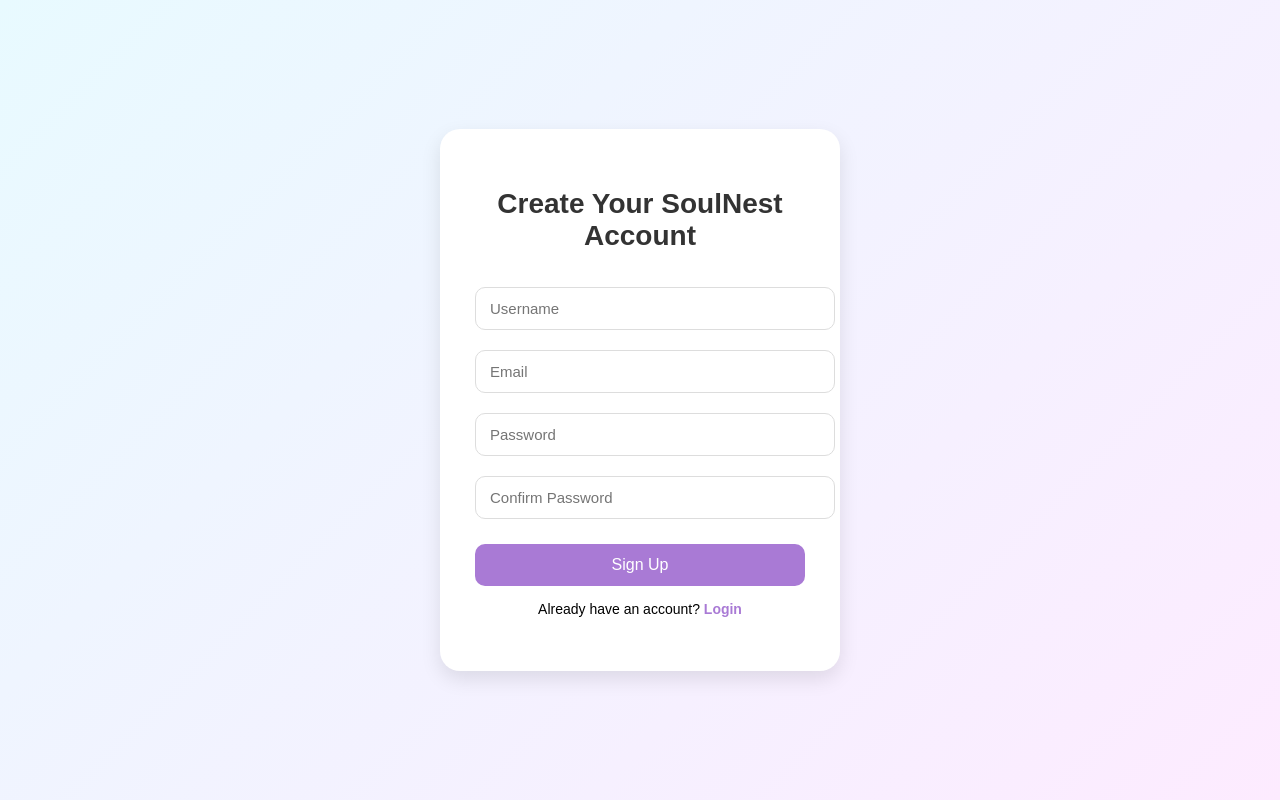
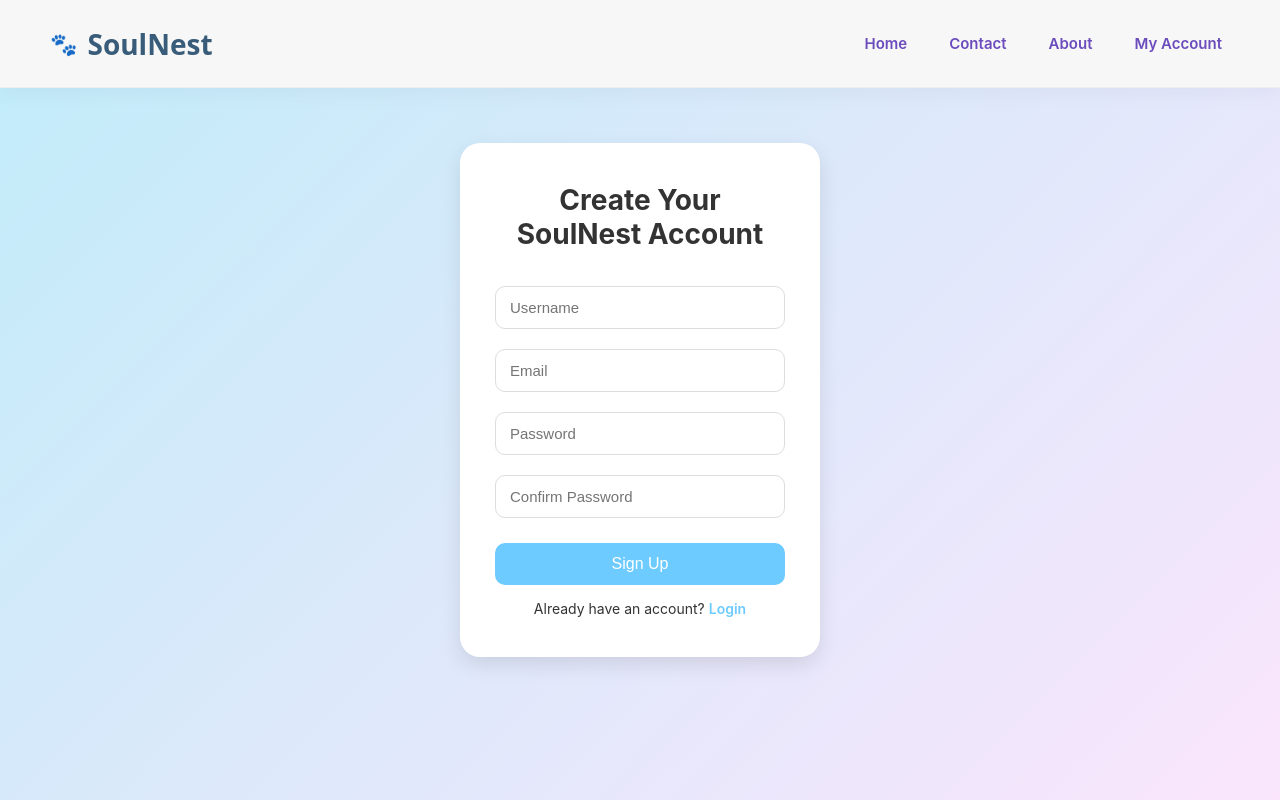
Before and after one commit to Gayathri-Manoj2005/SoulNest1, a Flask app: page /signup in a window 1280 px wide. Run offline with Flask 3, Linux system fonts and the light colour scheme.

Commit message:
Updated files

```diff
--- a/static/account.css
+++ b/static/account.css
@@ -1,51 +1,21 @@
-/* ---------- Header ---------- */
-header {
-    display: flex;
-    justify-content: space-between;
-    align-items: center;
-    padding: 18px 50px;
-    background: #ffffff;
-    box-shadow: 0 2px 10px rgba(0, 0, 0, 0.05);
-    position: sticky;
-    top: 0;
-    z-index: 100;
-}
-
-header .logo {
-    font-size: 26px;
-    font-weight: 700;
-    color: #3B4F8B;
-    display: flex;
-    align-items: center;
-    gap: 8px;
-}
-
-header nav a {
-    margin-left: 25px;
-    font-size: 16px;
-    color: #6A4CBD;
-    text-decoration: none;
-    font-weight: 600;
-    transition: 0.3s ease;
-}
-
-header nav a:hover {
-    color: #4AA8FF;
-    transform: translateY(-2px);
-}
 
 
-/* Overall Page Background */
-body.login-page {
-  margin: 0;
-  padding: 0;
-  font-family: 'Poppins', sans-serif;
+
+/* Overall Page Background for the login area */
+.login-page {
+  min-height: calc(100vh - 0px); /* 80px ≈ header height, adjust if needed */
   display: flex;
   justify-content: center;
   align-items: center;
-  height: 100vh;
-  background: linear-gradient(135deg, #f1f3fb, #bdcbf5);
+  padding: 40px 0;
+  background: linear-gradient(135deg, #fae5fc, #c0ecf9);
 }
+
+/* Make sure body doesn't add extra white margin */
+body {
+  margin: 0;
+}
+
 
 /* Login Container Card */
 .login-container {
@@ -130,16 +100,15 @@
 
 
 /* Sign Up Page Background */
-body.signup-page {
-  margin: 0;
-  padding: 0;
-  font-family: 'Poppins', sans-serif;
+.signup-page {
+  min-height: calc(100vh - 0px); /* adjust for header height if needed */
   display: flex;
   justify-content: center;
   align-items: center;
-  height: 100vh;
-  background: linear-gradient(135deg, #e8faff, #fdebff);
+  padding: 40px 0;
+  background: linear-gradient(135deg, #c0ecf9, #fae5fc);
 }
+
 
 /* Sign Up Container Card */
 .signup-container {
--- a/templates/base.html
+++ b/templates/base.html
@@ -6,6 +6,9 @@
     <title>{% block title %}SoulNest{% endblock %}</title>
 
     <link rel="stylesheet" href="{{ url_for('static', filename='style.css') }}">
+
+    {# Extra per-page CSS can go here #}
+    {% block head %}{% endblock %}
 </head>
 
 <body>
--- a/templates/signup.html
+++ b/templates/signup.html
@@ -1,13 +1,15 @@
-<!DOCTYPE html>
-<html lang="en">
-<head>
-  <meta charset="UTF-8">
-  <meta name="viewport" content="width=device-width, initial-scale=1.0">
-  <title>Sign Up | SoulNest</title>
+{% extends "base.html" %}
+
+{% block title %}Sign Up - SoulNest{% endblock %}
+
+{% block head %}
+    {{ super() }}
     <link rel="stylesheet" href="{{ url_for('static', filename='account.css') }}">
-</head>
-<body class="signup-page">
-  <div class="login-container">
+{% endblock %}
+
+{% block content %}
+  <div class="signup-page">
+    <div class="signup-container">
       <h1>Create Your SoulNest Account</h1>
       <form action="/signup" method="post">
         <input type="text" name="username" placeholder="Username" required>
@@ -18,5 +20,5 @@
       </form>
       <p>Already have an account? <a href="/login">Login</a></p>
     </div>
-</body>
-</html>
+  </div>
+{% endblock %}
```
Also changed, not shown: templates/about.html (+7 -17 lines), templates/boarding.html (+5 -5 lines), templates/login.html (+12 -10 lines). Lines whose indentation alone changed are shown as unchanged.
